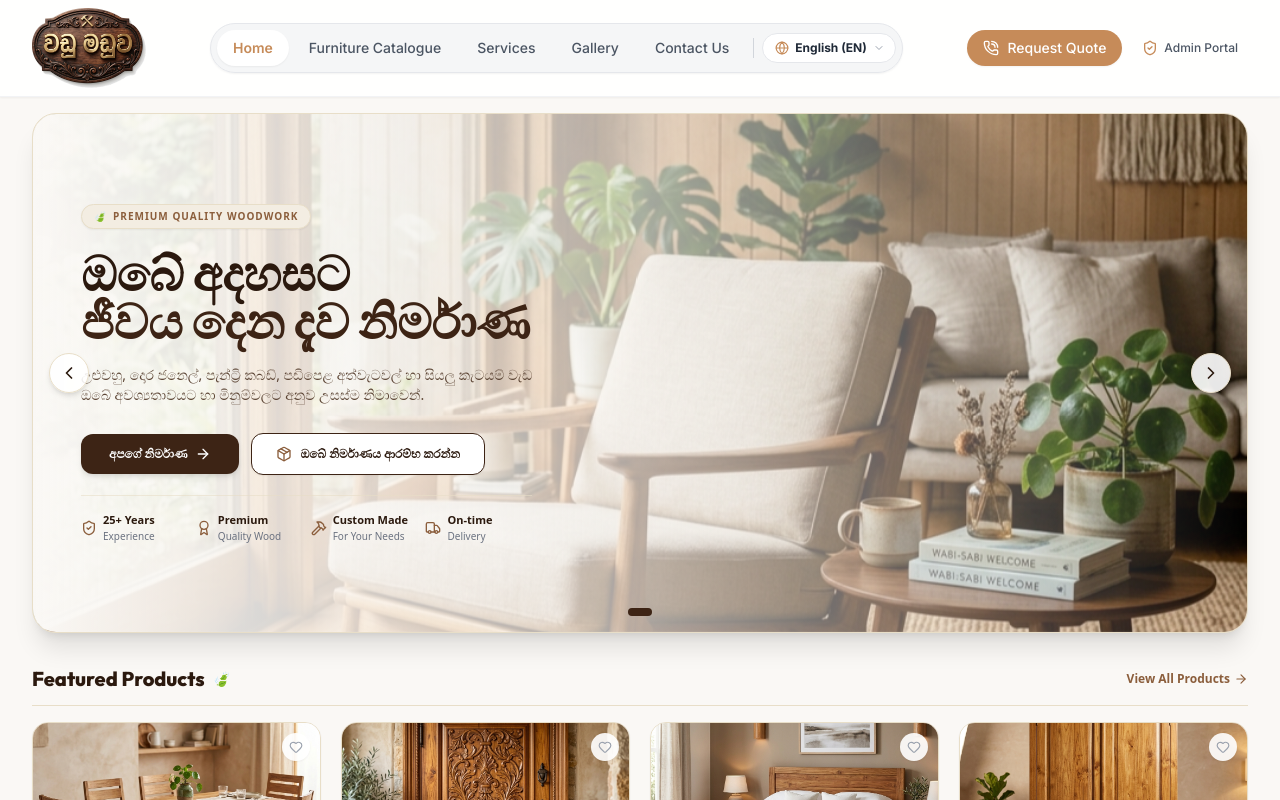
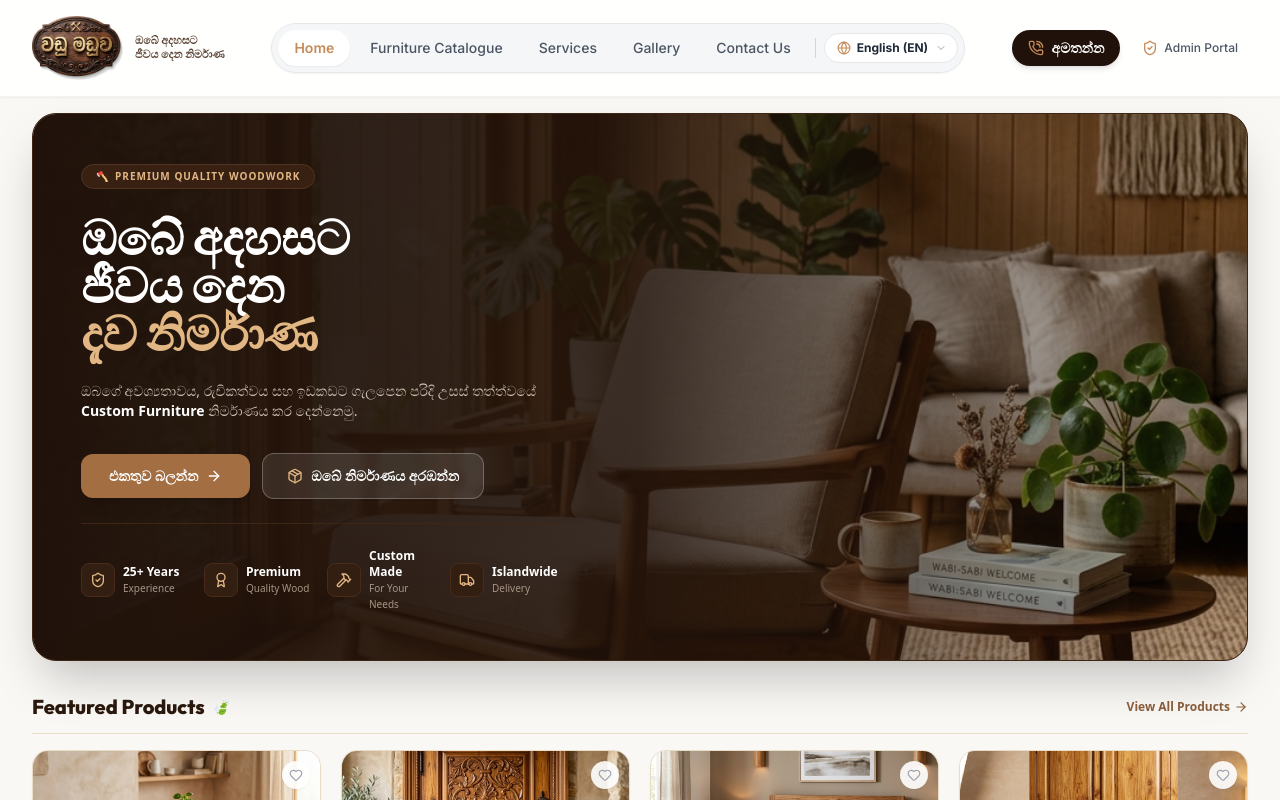
Before and after one commit to DishmiDahara/Vadu-Maduwa-Carpentry-System, a React (Vite) app in the folder woodcraftpro-frontend/: page / in a window 1280 px wide. Shown: the top 800 px of the page. Built offline with nearby package versions, Linux system fonts and the light colour scheme; a web font is replaced by a local one.

Commit message:
Redesign Hero section and Navbar to match Image 1 dark luxury woodcraft design

```diff
--- a/woodcraftpro-frontend/src/components/Navbar.jsx
+++ b/woodcraftpro-frontend/src/components/Navbar.jsx
@@ -35,18 +35,21 @@ export default function Navbar({ activeTab, setActiveTab, onOpenInquiry, adminUs
             {isMobileMenuOpen ? <X className="w-6 h-6" /> : <Menu className="w-6 h-6" />}
           </button>
 
-          {/* Brand Logo */}
+          {/* Brand Logo & Tagline */}
           <div
             onClick={() => handleNavClick('home')}
-            className="flex items-center cursor-pointer group py-1"
+            className="flex items-center gap-3 cursor-pointer group py-1"
           >
             {logoImg && (
               <img
                 src={logoImg}
                 alt="වඩු මඩුව Carpentry Workshop"
-                className="h-14 sm:h-16 md:h-20 w-auto object-contain group-hover:scale-105 transition-transform"
+                className="h-12 sm:h-14 md:h-16 w-auto object-contain group-hover:scale-105 transition-transform"
               />
             )}
+            <span className="hidden sm:block text-[11px] font-semibold text-[#5C4535] leading-tight max-w-[140px]">
+              ඔබේ අදහසට<br />ජීවය දෙන නිර්මාණ
+            </span>
           </div>
         </div>
 
@@ -86,13 +89,13 @@ export default function Navbar({ activeTab, setActiveTab, onOpenInquiry, adminUs
         </nav>
 
         {/* Right Section: Action Buttons */}
-        <div className="flex items-center gap-2.5">
+        <div className="flex items-center gap-2 sm:gap-3">
           <button
             onClick={onOpenInquiry}
-            className="hidden sm:flex items-center gap-2 bg-[#C68B59] hover:bg-[#b07646] text-white px-4 py-2 rounded-full font-medium text-xs sm:text-sm transition-all shadow-sm active:scale-95"
+            className="flex items-center gap-2 bg-[#20120A] hover:bg-[#321C0F] text-white px-4 py-2 rounded-full font-bold text-xs sm:text-sm transition-all shadow-md active:scale-95 cursor-pointer"
           >
-            <PhoneCall className="w-4 h-4" />
-            {t('requestQuote')}
+            <PhoneCall className="w-4 h-4 text-[#C68B59]" />
+            <span>අමතන්න</span>
           </button>
 
           {adminUser ? (
--- a/woodcraftpro-frontend/src/pages/HomePage.jsx
+++ b/woodcraftpro-frontend/src/pages/HomePage.jsx
@@ -1,9 +1,7 @@
-import React, { useState, useEffect } from 'react';
+import React, { useState } from 'react';
 import {
   Heart,
   ArrowRight,
-  ChevronLeft,
-  ChevronRight,
   ShieldCheck,
   Award,
   Hammer,
@@ -18,42 +16,10 @@ import {
 
 export default function HomePage({ setActiveTab, onSelectProductForQuote, onOpenInquiry }) {
   const [wishlist, setWishlist] = useState({});
-  const [currentSlideIndex, setCurrentSlideIndex] = useState(0);
-
-  // Hero Slides Data
-  const heroSlides = [
-    {
-      image: '/hero_armchair.png',
-      badge: 'PREMIUM QUALITY WOODWORK',
-      titleLine1: 'ඔබේ අදහසට',
-      titleLine2: 'ජීවය දෙන දැව නිර්මාණ',
-      descLine1: 'උළුවහු, දොර ජනෙල්, පැන්ට්‍රි කබඩ්, පඩිපෙළ අත්වැටවල් හා සියලු කැටයම් වැඩ',
-      descLine2: 'ඔබේ අවශ්‍යතාවයට හා මිනුම්වලට අනුව උසස්ම නිමාවෙන්.'
-    },
-
-  ];
-
-  // Auto-play slideshow timer (every 4.5 seconds)
-  useEffect(() => {
-    const timer = setInterval(() => {
-      setCurrentSlideIndex(prev => (prev + 1) % heroSlides.length);
-    }, 4500);
-    return () => clearInterval(timer);
-  }, [heroSlides.length]);
-
-  const nextSlide = () => {
-    setCurrentSlideIndex(prev => (prev + 1) % heroSlides.length);
-  };
-
-  const prevSlide = () => {
-    setCurrentSlideIndex(prev => (prev - 1 + heroSlides.length) % heroSlides.length);
-  };
 
   const toggleWishlist = (id) => {
     setWishlist(prev => ({ ...prev, [id]: !prev[id] }));
   };
-
-  const currentSlide = heroSlides[currentSlideIndex];
 
   const featuredProducts = [
     {
@@ -87,124 +53,101 @@ export default function HomePage({ setActiveTab, onSelectProductForQuote, onOpen
       <div className="max-w-7xl mx-auto px-4 sm:px-6 lg:px-8 space-y-8 pt-4">
 
         {/* ========================================================
-            1. HERO SLIDER BANNER (Interactive Auto-Playing Carousel)
+            1. HERO STATIC BANNER (Dark Warm Woodcraft Theme - Image 1)
            ======================================================== */}
-        <section className="relative rounded-3xl overflow-hidden shadow-xl border border-[#E8DEC8] bg-[#FAF8F5] min-h-[480px] sm:min-h-[520px] flex items-center">
+        <section className="relative rounded-3xl overflow-hidden shadow-2xl border border-[#3E2616] bg-[#20120A] min-h-[500px] sm:min-h-[540px] flex items-center">
 
-          {/* Dynamic Background Image with Smooth Fade Transition */}
+          {/* Background Image on Right / Full Mobile Backdrop */}
           <div
-            key={currentSlideIndex}
-            className="absolute inset-0 bg-cover bg-right sm:bg-center bg-no-repeat transition-all duration-1000 animate-fade-in"
-            style={{ backgroundImage: `url('${currentSlide.image}')` }}
+            className="absolute inset-0 bg-cover bg-right sm:bg-center bg-no-repeat opacity-60 sm:opacity-90"
+            style={{ backgroundImage: `url('/hero_armchair.png')` }}
           ></div>
 
-          {/* Gradient Overlay for Text Visibility */}
-          <div className="absolute inset-0 bg-gradient-to-r from-[#FAF8F5] via-[#FAF8F5]/80 sm:via-[#FAF8F5]/65 to-transparent"></div>
+          {/* Dark Rich Gradient Overlay for High Contrast */}
+          <div className="absolute inset-0 bg-gradient-to-r from-[#20120A] via-[#20120A]/95 sm:via-[#20120A]/85 to-transparent"></div>
 
-          {/* Slider Left Arrow Button */}
-          <button
-            onClick={prevSlide}
-            aria-label="Previous Slide"
-            className="absolute left-4 z-20 w-10 h-10 rounded-full bg-white/90 shadow-md border border-[#E8DEC8] flex items-center justify-center text-[#2B190E] hover:bg-white hover:scale-105 active:scale-95 transition-all cursor-pointer"
-          >
-            <ChevronLeft className="w-5 h-5" />
-          </button>
-
-          {/* Slider Right Arrow Button */}
-          <button
-            onClick={nextSlide}
-            aria-label="Next Slide"
-            className="absolute right-4 z-20 w-10 h-10 rounded-full bg-white/90 shadow-md border border-[#E8DEC8] flex items-center justify-center text-[#2B190E] hover:bg-white hover:scale-105 active:scale-95 transition-all cursor-pointer"
-          >
-            <ChevronRight className="w-5 h-5" />
-          </button>
-
-          {/* Hero Content Block */}
-          <div className="relative z-10 max-w-xl px-6 sm:px-12 py-10 space-y-5">
+          {/* Hero Content Panel */}
+          <div className="relative z-10 max-w-xl px-6 sm:px-12 py-10 sm:py-12 space-y-6">
 
             {/* Top Leaf Sub-Badge */}
-            <div className="inline-flex items-center gap-1.5 text-[10px] font-bold text-[#8B5E3C] uppercase tracking-widest bg-[#F3EDE2] border border-[#E8DEC8] px-3 py-1 rounded-full shadow-sm">
-              <span>🍃</span>
-              <span>{currentSlide.badge}</span>
+            <div className="inline-flex items-center gap-1.5 text-[10px] font-bold text-[#E2B784] uppercase tracking-widest bg-[#382012] border border-[#52331F] px-3.5 py-1 rounded-full shadow-sm">
+              <span>🪓</span>
+              <span>PREMIUM QUALITY WOODWORK</span>
             </div>
 
             {/* Main Sinhala Headline */}
-            <h1 className="text-3xl sm:text-5xl font-extrabold font-heading text-[#2B190E] leading-tight">
-              {currentSlide.titleLine1} <br />
-              <span className="text-[#3D2415]">{currentSlide.titleLine2}</span>
+            <h1 className="text-3xl sm:text-5xl font-extrabold font-heading text-white leading-tight">
+              ඔබේ අදහසට <br />
+              ජීවය දෙන <br />
+              <span className="text-[#E2B784]">දැව නිර්මාණ</span>
             </h1>
 
             {/* Sinhala Subtitle */}
-            <p className="text-xs sm:text-sm text-[#5C4535] leading-relaxed font-medium">
-              {currentSlide.descLine1}<br />
-              {currentSlide.descLine2}
+            <p className="text-xs sm:text-sm text-[#D1C3B7] leading-relaxed font-normal max-w-lg">
+              ඔබගේ අවශ්‍යතාවය, රුචිකත්වය සහ ඉඩකඩට ගැලපෙන පරිදි උසස් තත්ත්වයේ <span className="font-semibold text-white">Custom Furniture</span> නිර්මාණය කර දෙන්නෙමු.
             </p>
 
             {/* Action Buttons */}
             <div className="pt-2 flex flex-wrap items-center gap-3">
               <button
                 onClick={() => setActiveTab('catalog')}
-                className="bg-[#3D2415] hover:bg-[#2B190E] text-white px-7 py-3 rounded-xl font-bold text-xs transition-all shadow-md flex items-center gap-2 active:scale-95 cursor-pointer"
+                className="bg-[#A46E43] hover:bg-[#8F5D34] text-white px-7 py-3 rounded-xl font-bold text-xs sm:text-sm transition-all shadow-lg flex items-center gap-2 active:scale-95 cursor-pointer"
               >
-                <span>අපගේ නිර්මාණ</span>
+                <span>එකතුව බලන්න</span>
                 <ArrowRight className="w-4 h-4" />
               </button>
               <button
                 onClick={() => setActiveTab('custom-order')}
-                className="bg-white hover:bg-[#FAF4EB] text-[#2B190E] border border-[#3D2415] px-6 py-3 rounded-xl font-bold text-xs transition-all flex items-center gap-2 shadow-sm active:scale-95 cursor-pointer"
+                className="bg-white/10 hover:bg-white/20 text-white border border-white/25 px-6 py-3 rounded-xl font-bold text-xs sm:text-sm transition-all flex items-center gap-2 shadow-sm active:scale-95 backdrop-blur-sm cursor-pointer"
               >
-                <Package className="w-4 h-4 text-[#8B5E3C]" />
-                <span>ඔබේ නිර්මාණය ආරම්භ කරන්න</span>
+                <Package className="w-4 h-4 text-[#E2B784]" />
+                <span>ඔබේ නිර්මාණය අරඹන්න</span>
               </button>
             </div>
 
             {/* 4 Feature Badges Row */}
-            <div className="pt-4 grid grid-cols-2 sm:grid-cols-4 gap-2 border-t border-[#E8DEC8]/60 text-[11px] text-[#5C4535]">
-              <div className="flex items-center gap-1.5">
-                <ShieldCheck className="w-4 h-4 text-[#8B5E3C]" />
+            <div className="pt-6 mt-4 border-t border-[#3E2616] grid grid-cols-2 sm:grid-cols-4 gap-3 text-xs text-[#D1C3B7]">
+              <div className="flex items-center gap-2">
+                <div className="p-2 rounded-lg bg-[#331E12] text-[#E2B784] border border-[#482B1B] shrink-0">
+                  <ShieldCheck className="w-4 h-4" />
+                </div>
                 <div>
-                  <span className="font-bold block text-[#2B190E]">25+ Years</span>
-                  <span className="text-[10px] text-gray-500">Experience</span>
+                  <span className="font-bold block text-white text-[11px] sm:text-xs">25+ Years</span>
+                  <span className="text-[10px] text-[#A69485]">Experience</span>
                 </div>
               </div>
-              <div className="flex items-center gap-1.5">
-                <Award className="w-4 h-4 text-[#8B5E3C]" />
+
+              <div className="flex items-center gap-2">
+                <div className="p-2 rounded-lg bg-[#331E12] text-[#E2B784] border border-[#482B1B] shrink-0">
+                  <Award className="w-4 h-4" />
+                </div>
                 <div>
-                  <span className="font-bold block text-[#2B190E]">Premium</span>
-                  <span className="text-[10px] text-gray-500">Quality Wood</span>
+                  <span className="font-bold block text-white text-[11px] sm:text-xs">Premium</span>
+                  <span className="text-[10px] text-[#A69485]">Quality Wood</span>
                 </div>
               </div>
-              <div className="flex items-center gap-1.5">
-                <Hammer className="w-4 h-4 text-[#8B5E3C]" />
+
+              <div className="flex items-center gap-2">
+                <div className="p-2 rounded-lg bg-[#331E12] text-[#E2B784] border border-[#482B1B] shrink-0">
+                  <Hammer className="w-4 h-4" />
+                </div>
                 <div>
-                  <span className="font-bold block text-[#2B190E]">Custom Made</span>
-                  <span className="text-[10px] text-gray-500">For Your Needs</span>
+                  <span className="font-bold block text-white text-[11px] sm:text-xs">Custom Made</span>
+                  <span className="text-[10px] text-[#A69485]">For Your Needs</span>
                 </div>
               </div>
-              <div className="flex items-center gap-1.5">
-                <Truck className="w-4 h-4 text-[#8B5E3C]" />
+
+              <div className="flex items-center gap-2">
+                <div className="p-2 rounded-lg bg-[#331E12] text-[#E2B784] border border-[#482B1B] shrink-0">
+                  <Truck className="w-4 h-4" />
+                </div>
                 <div>
-                  <span className="font-bold block text-[#2B190E]">On-time</span>
-                  <span className="text-[10px] text-gray-500">Delivery</span>
+                  <span className="font-bold block text-white text-[11px] sm:text-xs">Islandwide</span>
+                  <span className="text-[10px] text-[#A69485]">Delivery</span>
                 </div>
               </div>
             </div>
 
-          </div>
-
-          {/* Interactive Slide Dots Indicator */}
-          <div className="absolute bottom-4 left-1/2 -translate-x-1/2 z-20 flex items-center gap-2">
-            {heroSlides.map((_, idx) => (
-              <button
-                key={idx}
-                onClick={() => setCurrentSlideIndex(idx)}
-                aria-label={`Go to slide ${idx + 1}`}
-                className={`transition-all duration-300 cursor-pointer ${currentSlideIndex === idx
-                  ? 'w-6 h-2 rounded-full bg-[#3D2415]'
-                  : 'w-2 h-2 rounded-full bg-[#E8DEC8] hover:bg-[#8B5E3C]'
-                  }`}
-              />
-            ))}
           </div>
 
         </section>
```
